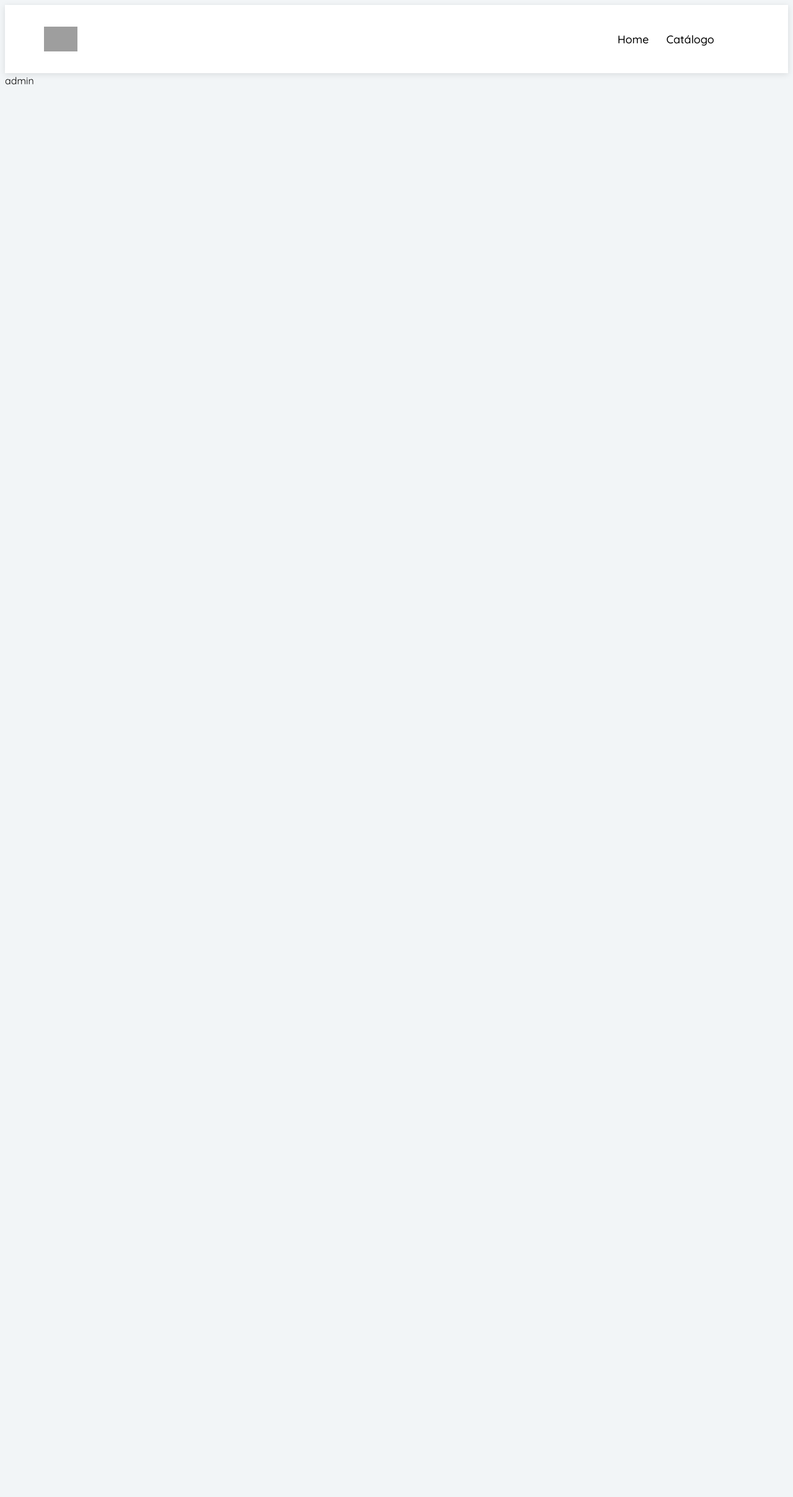
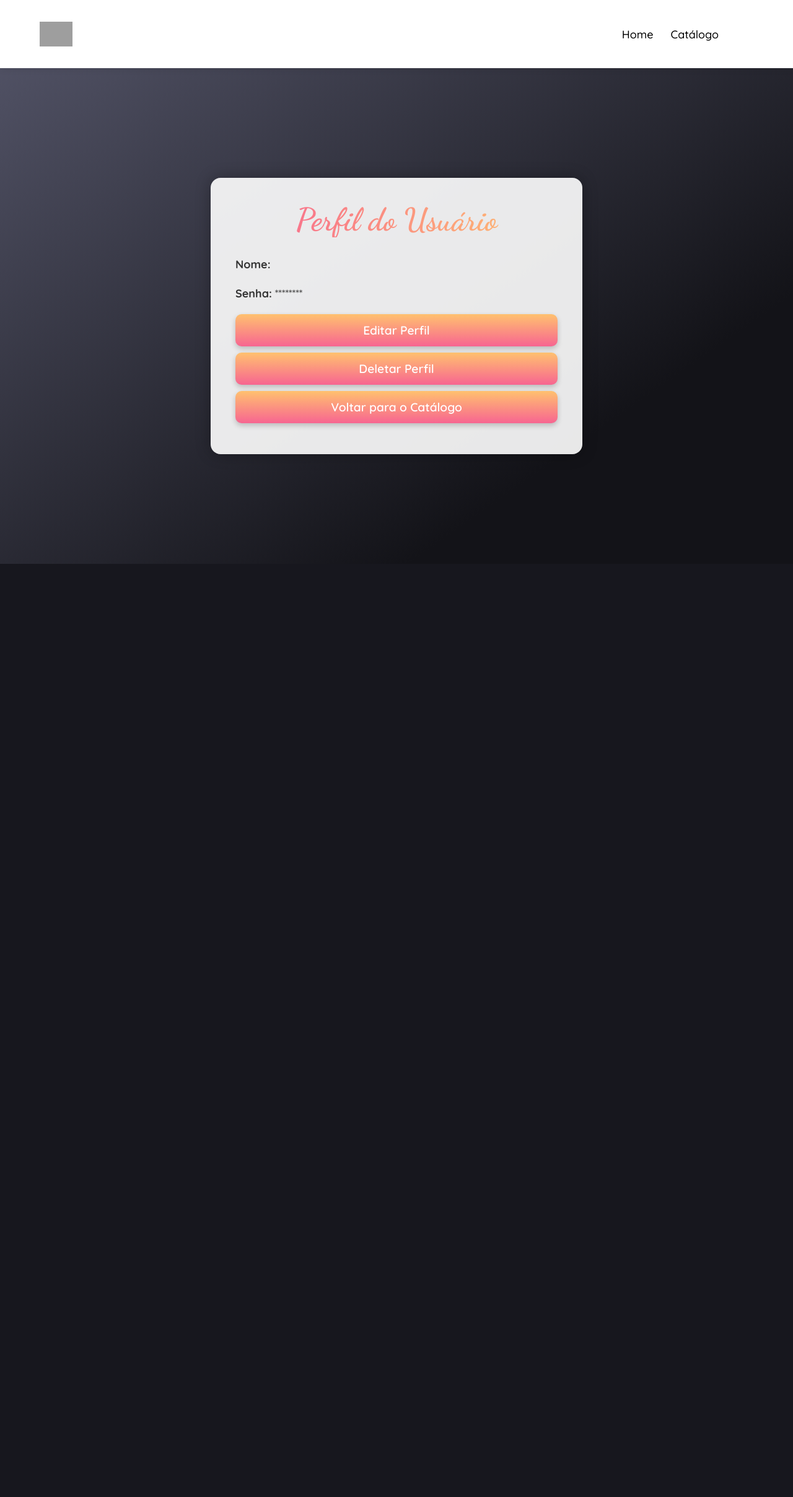
Before and after one commit to Brwnds/POO-PROJECT, a Django app: page /adm/ in a window 1280 px wide. Shown: the whole page at 62% size. After the commit the page ends 910 px from the top, so only its background shows below. Run offline with Django 5.2, Linux system fonts and the light colour scheme; some libraries are stand-ins or nearby versions; grey boxes are pictures that could not be loaded.

Commit message:
Estilização da pagina de admin e alteração do body base

```diff
--- a/app/loja/templates/admin.html
+++ b/app/loja/templates/admin.html
@@ -3,13 +3,122 @@
 {% load static %}
 
 {% block extra_css %}
-    <link rel="stylesheet" href="{% static 'css/admin.css' %}">
+   <link rel="stylesheet" href="{% static 'css/admin.css' %}">
+
 {% endblock %}
 
 {% block content %}
-    <div> admin </div>
+<div id="div_form">
+            <!-- Formulário de perfil do usuário -->
+            <div class="form" id="profileSection">
+                <h1>Perfil do Usuário</h1>
+
+                <!-- Exibição de dados do usuário -->
+                <div id="profile">
+                    <p><strong>Nome:</strong> <span id="userName">{{ user.username }}</span></p>
+                    <p><strong>Senha:</strong> <span id="userPassword">********</span></p>
+                </div>
+
+                <!-- Botões de ação -->
+                <button class="form--submit" onclick="editProfile()">Editar Perfil</button>
+                <button class="form--submit" onclick="deleteProfile()">Deletar Perfil</button>
+                <!-- Botão para voltar para o catálogo -->
+                <button class="form--submit" onclick="goToCatalog()">Voltar para o Catálogo</button>
+            </div>
+
+            <!-- Modal para editar o perfil -->
+            <div id="editModal" class="modal">
+                <div class="modal-content">
+                    <h2>Editar Perfil</h2>
+                    <label for="username">Nome de Usuário (Atual):</label>
+                    <input type="text" id="username" class="form--input" value="{{ user.username }}" disabled>
+
+                    <label for="name">Novo nome:</label>
+                    <input type="text" id="name" class="form--input" placeholder="Digite novo nome de usuário">
+
+                    <label for="currentPassword">Senha Atual:</label>
+                    <input type="text" id="currentPassword" class="form--input" value="********" disabled>
+
+                    <label for="newPassword">Nova Senha:</label>
+                    <input type="password" id="newPassword" class="form--input" placeholder="Digite nova senha">
+
+                    <div>
+                        <input type="checkbox" id="showNewPassword" onclick="toggleNewPasswordVisibility()">
+                        <label for="showNewPassword">Mostrar Senha</label>
+                    </div>
+
+                    <button class="form--submit" onclick="saveProfile()">Salvar</button>
+                    <button class="form--submit" onclick="closeModal()">Cancelar</button>
+                </div>
+            </div>
+        </div>
+        <script>
+            let currentPasswordValue = '********'; // Valor inicial da senha atual
+
+            // Função para abrir o modal de edição
+            function editProfile() {
+                // Preenche os campos com os valores atuais
+                document.getElementById('username').value = document.getElementById('userName').textContent;
+                document.getElementById('name').value = '';
+                document.getElementById('currentPassword').value = currentPasswordValue; // Exibe a senha atual
+                document.getElementById('newPassword').value = '';
+
+                // Abre o modal
+                document.getElementById('editModal').style.display = 'flex';
+            }
+
+            // Função para fechar o modal
+            function closeModal() {
+                document.getElementById('editModal').style.display = 'none';
+            }
+
+            // Função para salvar os dados editados
+            function saveProfile() {
+                // Pega os novos valores dos inputs
+                let username = document.getElementById('username').value;
+                let name = document.getElementById('name').value;
+                let newPassword = document.getElementById('newPassword').value;
+
+                // Atualiza o nome apenas se o campo de novo nome não estiver vazio
+                if (name) {
+                    document.getElementById('userName').textContent = name;
+                }
+
+                // Atualiza a senha apenas se a nova senha não estiver vazia
+                if (newPassword) {
+                    document.getElementById('userPassword').textContent = "********"; // Não mostra a nova senha por segurança
+                    currentPasswordValue = newPassword; // Atualiza a senha atual
+                    document.getElementById('currentPassword').value = currentPasswordValue; // Exibe a senha atual
+                }
+
+                // Fecha o modal
+                closeModal();
+            }
+
+            // Função para deletar o perfil e redirecionar para a página de cadastro
+            function deleteProfile() {
+                if (confirm("Você tem certeza que deseja deletar seu perfil?")) {
+                    // Aqui você pode adicionar a lógica para excluir o perfil do backend
+
+                    // Redireciona para a página de cadastro existente
+                    window.location.href = "{% url 'cadastro' %}"; // Substitua pelo caminho da sua página de cadastro
+                }
+            }
+
+            // Função para voltar para o catálogo
+            function goToCatalog() {
+                window.location.href = "{% url 'catalogo' %}"; // Substitua pelo caminho da sua página de catálogo
+            }
+
+            // Função para mostrar ou esconder a nova senha
+            function toggleNewPasswordVisibility() {
+                const newPasswordInput = document.getElementById('newPassword');
+                const showPasswordCheckbox = document.getElementById('showNewPassword');
+                if (showPasswordCheckbox.checked) {
+                    newPasswordInput.type = 'text';
+                } else {
+                    newPasswordInput.type = 'password';
+                }
+            }
+</script>
 {% endblock %}
-
-{% block extra_js %}
-
-{% endblock %}
--- a/app/static/css/admin.css
+++ b/app/static/css/admin.css
@@ -0,0 +1,327 @@
+@import url("https://fonts.googleapis.com/css2?family=Dancing+Script:wght@400..700&family=Quicksand:wght@300..700&display=swap");
+
+*,
+*:before,
+*:after {
+  margin: 0;
+  padding: 0;
+  box-sizing: border-box;
+  font-family: "Quicksand", sans-serif;
+}
+
+body {
+  background-color: #0d0a0b;
+  background: linear-gradient(145deg, #55566a 0%, #131318 76%);
+}
+
+main {
+  display: flex;
+  justify-content: center;
+  align-items: center;
+  min-height: 100vh;
+}
+
+#div_form {
+  background: rgba(255, 255, 255, 0.9);
+  border-radius: 16px;
+  box-shadow: 0 0 25px rgba(0, 0, 0, 0.3);
+  padding: 40px;
+  max-width: 600px;
+  width: 100%;
+}
+
+.form {
+  display: flex;
+  flex-direction: column;
+}
+
+.form h1 {
+  font-family: "Dancing Script", cursive;
+  font-size: clamp(2.5rem, 4vw, 4rem);
+  font-weight: 700;
+  background: -webkit-linear-gradient(0deg, #f76591, #ffc16f);
+  background-clip: text;
+  -webkit-background-clip: text;
+  -webkit-text-fill-color: transparent;
+  line-height: 1.1;
+  text-align: center;
+  margin-bottom: 30px;
+}
+
+.form p {
+  font-size: 18px;
+  margin-bottom: 20px;
+  color: #333;
+}
+
+.form--input {
+  width: 100%;
+  padding: 14px;
+  margin-bottom: 24px;
+  border: 1px solid #ddd;
+  border-radius: 10px;
+  font-size: 16px;
+}
+
+.form--submit {
+  width: 100%;
+  padding: 14px;
+  background-color: #f76591;
+  background-image: linear-gradient(-180deg, #ffc16f, #f76591);
+  font-size: clamp(1rem, 8vw, 1.2rem);
+  font-weight: 600;
+  color: #fff;
+  border: none;
+  border-radius: 10px;
+  box-shadow: 0 4px 8px rgba(0, 0, 0, 0.2);
+  cursor: pointer;
+  transition: all 0.2s ease-in;
+  margin-bottom: 10px;
+}
+
+.form--submit:hover {
+  box-shadow: 0 6px 12px rgba(247, 101, 145, 0.5);
+  transform: scale(0.98);
+}
+
+@import url("https://fonts.googleapis.com/css2?family=Dancing+Script:wght@400..700&family=Quicksand:wght@300..700&display=swap");
+
+*,
+*:before,
+*:after {
+  margin: 0;
+  padding: 0;
+  box-sizing: border-box;
+  font-family: "Quicksand", sans-serif;
+}
+
+body {
+  background-color: #0d0a0b;
+  background: linear-gradient(145deg, #55566a 0%, #131318 76%);
+}
+
+main {
+  display: flex;
+  justify-content: center;
+  align-items: center;
+  min-height: 100vh;
+}
+
+#div_form {
+  background: rgba(255, 255, 255, 0.9);
+  border-radius: 16px;
+  box-shadow: 0 0 25px rgba(0, 0, 0, 0.3);
+  padding: 40px;
+  max-width: 600px;
+  width: 100%;
+}
+
+.form {
+  display: flex;
+  flex-direction: column;
+}
+
+.form h1 {
+  font-family: "Dancing Script", cursive;
+  font-size: clamp(2.5rem, 4vw, 4rem);
+  font-weight: 700;
+  background: -webkit-linear-gradient(0deg, #f76591, #ffc16f);
+  background-clip: text;
+  -webkit-background-clip: text;
+  -webkit-text-fill-color: transparent;
+  line-height: 1.1;
+  text-align: center;
+  margin-bottom: 30px;
+}
+
+.form p {
+  font-size: 18px;
+  margin-bottom: 20px;
+  color: #333;
+}
+
+.form--input {
+  width: 100%;
+  padding: 14px;
+  margin-bottom: 24px;
+  border: 1px solid #ddd;
+  border-radius: 10px;
+  font-size: 16px;
+}
+
+.form--submit {
+  width: 100%;
+  padding: 14px;
+  background-color: #f76591;
+  background-image: linear-gradient(-180deg, #ffc16f, #f76591);
+  font-size: clamp(1rem, 8vw, 1.2rem);
+  font-weight: 600;
+  color: #fff;
+  border: none;
+  border-radius: 10px;
+  box-shadow: 0 4px 8px rgba(0, 0, 0, 0.2);
+  cursor: pointer;
+  transition: all 0.2s ease-in;
+  margin-bottom: 10px;
+}
+
+.form--submit:hover {
+  box-shadow: 0 6px 12px rgba(247, 101, 145, 0.5);
+  transform: scale(0.98);
+}
+
+/* Estilo do contêiner do modal */
+.modal {
+  display: none;
+  justify-content: center; /* Centraliza horizontalmente */
+  align-items: center; /* Centraliza verticalmente */
+  position: fixed;
+  top: 0;
+  left: 0;
+  width: 100%;
+  height: 100%;
+  background-color: rgba(0, 0, 0, 0.5); /* Fundo semitransparente do contêiner do modal */
+  z-index: 1000; /* Certifique-se de que o modal esteja acima de outros elementos */
+}
+
+/* Estilo do conteúdo do modal */
+.modal-content {
+  background-color: white; /* Fundo branco do conteúdo do modal */
+  padding: 40px;
+  border-radius: 10px;
+  width: 65%; /* Ajuste a largura do modal */
+  max-width: 1000px; /* Ajusta o tamanho máximo para evitar que o modal ocupe toda a largura */
+  max-height: 80vh; /* Limita a altura máxima do modal */
+  overflow-y: auto; /* Permite rolagem caso o conteúdo exceda a altura */
+  box-sizing: border-box; /* Inclui o padding e border na largura e altura total */
+}
+
+/* Outros estilos */
+.modal-content label {
+  display: block;
+  margin-bottom: 12px;
+  font-size: 18px;
+  color: #666;
+}
+
+.modal-content input[type="checkbox"] {
+  margin-right: 8px;
+}
+
+.modal-content div {
+  display: flex;
+  align-items: center;
+  margin-bottom: 20px;
+}
+
+.modal-content div label {
+  font-size: 16px;
+}
+
+/* Ajuste para os campos de senha */
+.modal-content #newPassword,
+.modal-content #currentPassword {
+  width: 100%;
+  padding: 14px;
+  margin-bottom: 24px;
+  border: 1px solid #ddd;
+  border-radius: 10px;
+  font-size: 16px;
+}
+
+.modal-content #showPasswordCheckbox {
+  margin-left: 10px;
+  cursor: pointer;
+}
+
+/* Efeito de hover nos botões do modal */
+.modal-content button {
+  width: 100%;
+  padding: 14px;
+  background-color: #f76591;
+  background-image: linear-gradient(-180deg, #ffc16f, #f76591);
+  font-size: 1rem;
+  font-weight: 600;
+  color: #fff;
+  border: none;
+  border-radius: 10px;
+  box-shadow: 0 4px 8px rgba(0, 0, 0, 0.2);
+  cursor: pointer;
+  transition: all 0.2s ease-in;
+}
+
+.modal-content button:hover {
+  box-shadow: 0 6px 12px rgba(247, 101, 145, 0.5);
+  transform: scale(0.98);
+}
+
+/* Customizações adicionais */
+input[type="checkbox"]:checked + label {
+  color: #f76591;
+}
+
+
+
+
+.modal-content label {
+  display: block;
+  margin-bottom: 12px;
+  font-size: 18px;
+  color: #666;
+}
+
+.modal-content input[type="checkbox"] {
+  margin-right: 8px;
+}
+
+.modal-content div {
+  display: flex;
+  align-items: center;
+  margin-bottom: 20px;
+}
+
+.modal-content div label {
+  font-size: 16px;
+}
+
+/* Ajuste para os campos de senha */
+.modal-content #newPassword,
+.modal-content #currentPassword {
+  width: 100%;
+  padding: 14px;
+  margin-bottom: 24px;
+  border: 1px solid #ddd;
+  border-radius: 10px;
+  font-size: 16px;
+}
+
+.modal-content #showPasswordCheckbox {
+  margin-left: 10px;
+  cursor: pointer;
+}
+
+/* Efeito de hover nos botões do modal */
+.modal-content button {
+  width: 100%;
+  padding: 14px;
+  background-color: #f76591;
+  background-image: linear-gradient(-180deg, #ffc16f, #f76591);
+  font-size: 1rem;
+  font-weight: 600;
+  color: #fff;
+  border: none;
+  border-radius: 10px;
+  box-shadow: 0 4px 8px rgba(0, 0, 0, 0.2);
+  cursor: pointer;
+  transition: all 0.2s ease-in;
+}
+
+.modal-content button:hover {
+  box-shadow: 0 6px 12px rgba(247, 101, 145, 0.5);
+  transform: scale(0.98);
+}
+
+/* Customizações adicionais */
+input[type="checkbox"]:checked + label {
+  color: #f76591;
+}
--- a/app/static/css/base.css
+++ b/app/static/css/base.css
@@ -14,8 +14,8 @@
 	font-family: "Quicksand", sans-serif;
 	background-color: #f2f5f7;
 	line-height: 1.5;
-	min-height: 300vh;
 	position: relative;
+	overflow-x: hidden;
 }
 
 header {
```
